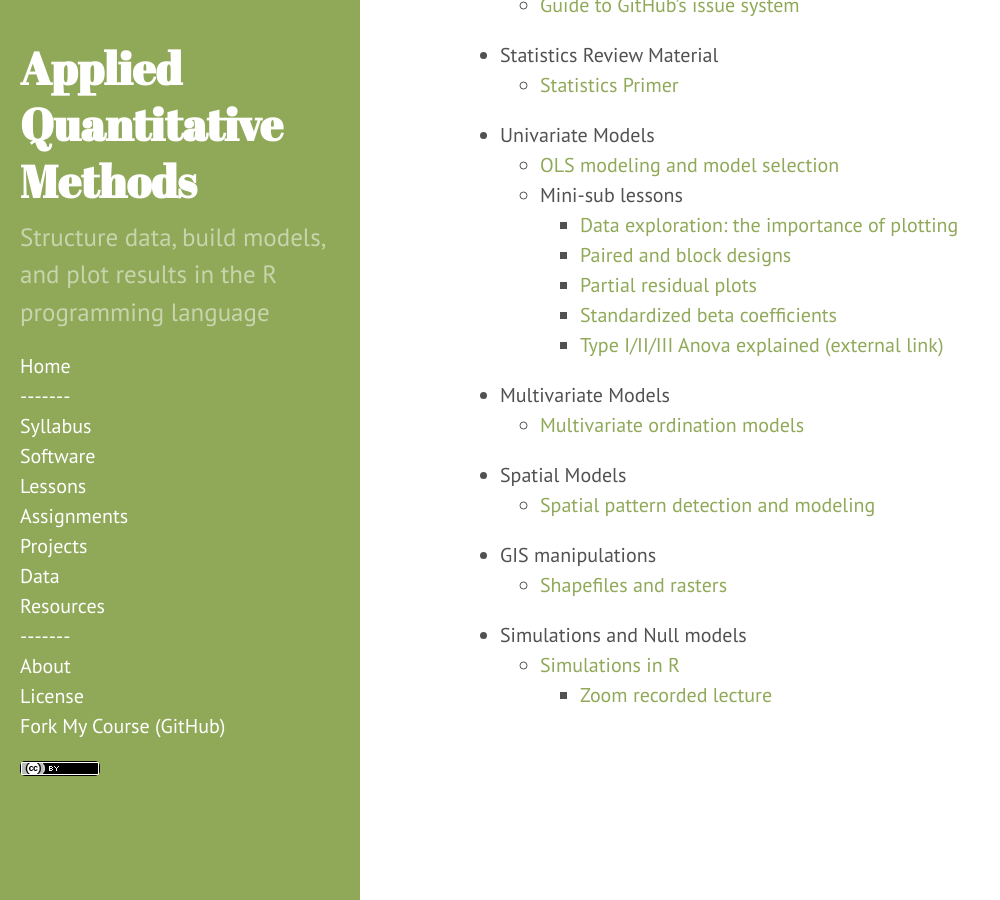
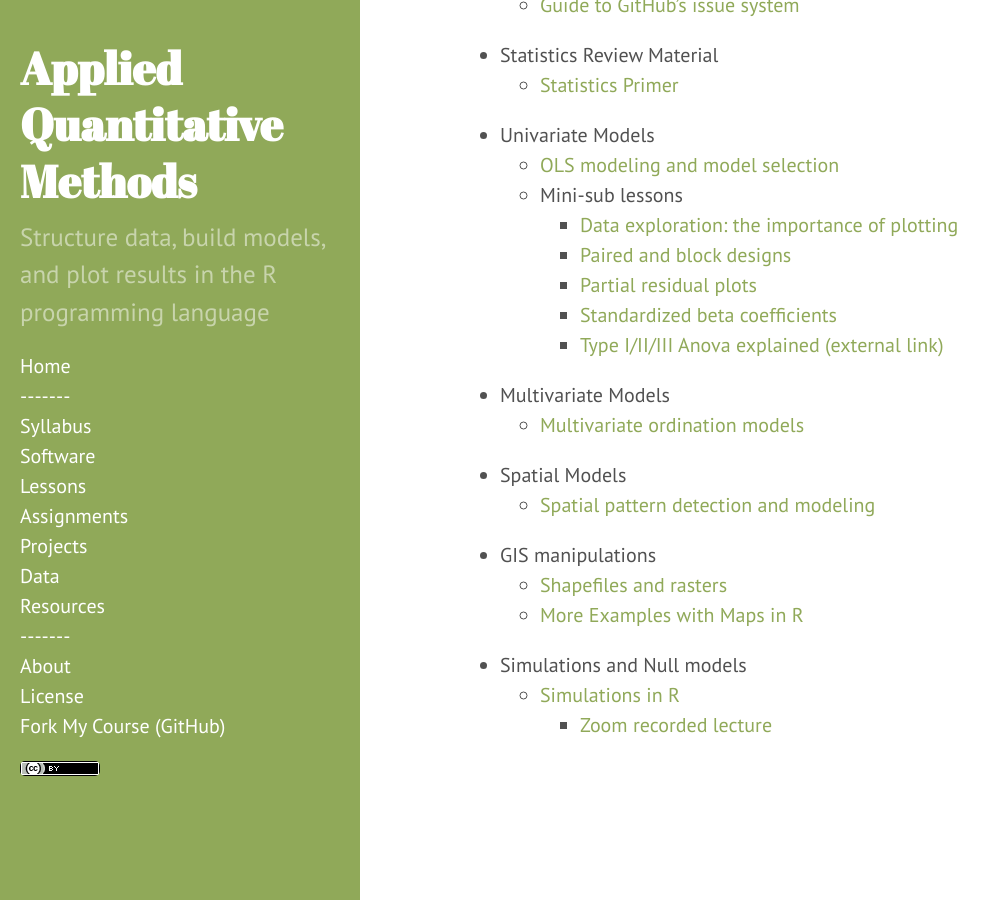
Before and after one commit to dmcglinn/quant_methods, a Jekyll site: the page built from lessons.md, in a window 1280 px wide and 900 px high, scrolled down 680 px. Shown: the whole window, without its empty margins (0-1000 px from the left). Built offline with Jekyll 4.4.1, drawn with Linux system fonts in a browser that asks for light colours.

Commit message:
add link on lessons page to new maps lesson

```diff
--- a/lessons.md
+++ b/lessons.md
@@ -35,6 +35,7 @@ Quantitative topics covered in this course include:
     - <a href='./spatial_models.html'>Spatial pattern detection and modeling</a>
 * GIS manipulations
     - <a href='./shapefiles_and_rasters.html'>Shapefiles and rasters</a>
+    - <a href='./more_with_maps.nb.html'>More Examples with Maps in R</a>
 * Simulations and Null models
     - <a href='./simulations.html'>Simulations in R</a>
         - <a href='https://cofc.zoom.us/rec/share/1HwN2CW05yiB3wX4nN8LPItC274xYONcnpIMV3oFi14Exr369hxwAAYEadRUvR0S.j-BGXPJWWPHvohtU?startTime=1712154965000'>Zoom recorded lecture</a>
```
